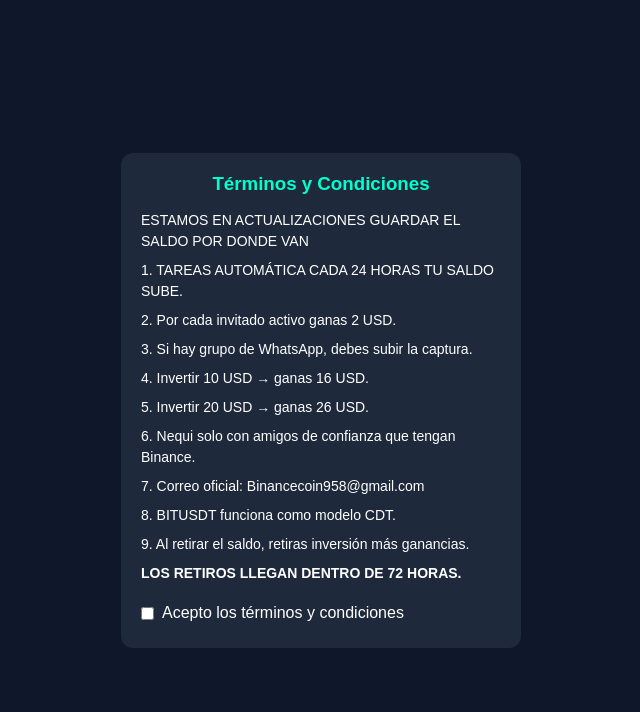
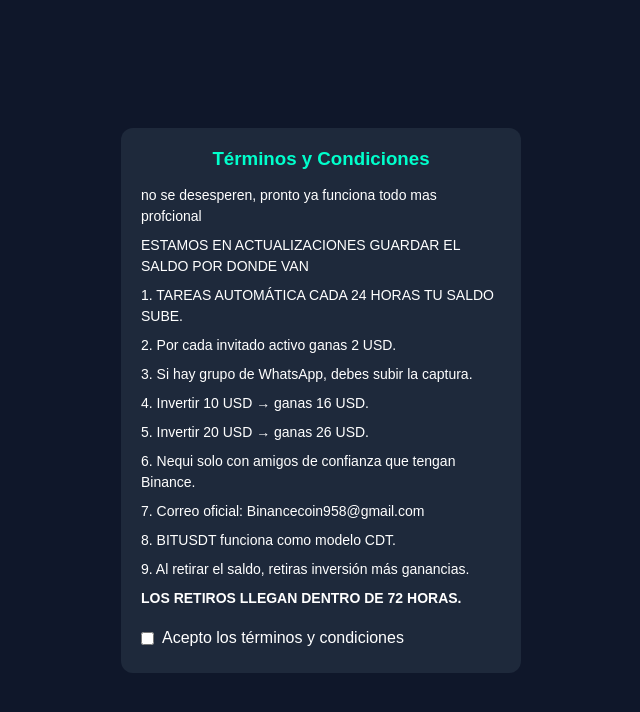
Before and after one commit to G-TAVO/BITUSDT, a website: page public/index.html in a window 1280 px wide. Shown: the whole page, without its empty margins (319-959 px from the left). Drawn offline with Linux system fonts and the light colour scheme.

Commit message:
Update index.html

```diff
--- a/public/index.html
+++ b/public/index.html
@@ -124,6 +124,7 @@
 <div class="modal" id="modalTerminos">
   <div class="modal-content">
     <h3>Términos y Condiciones</h3>
+    <p> no se desesperen, pronto ya funciona todo mas profcional</p>
    <p> ESTAMOS EN ACTUALIZACIONES GUARDAR EL SALDO POR DONDE VAN </p>
     <p>1. TAREAS AUTOMÁTICA CADA 24 HORAS TU SALDO SUBE.</p>
     <p>2. Por cada invitado activo ganas 2 USD.</p>
```
